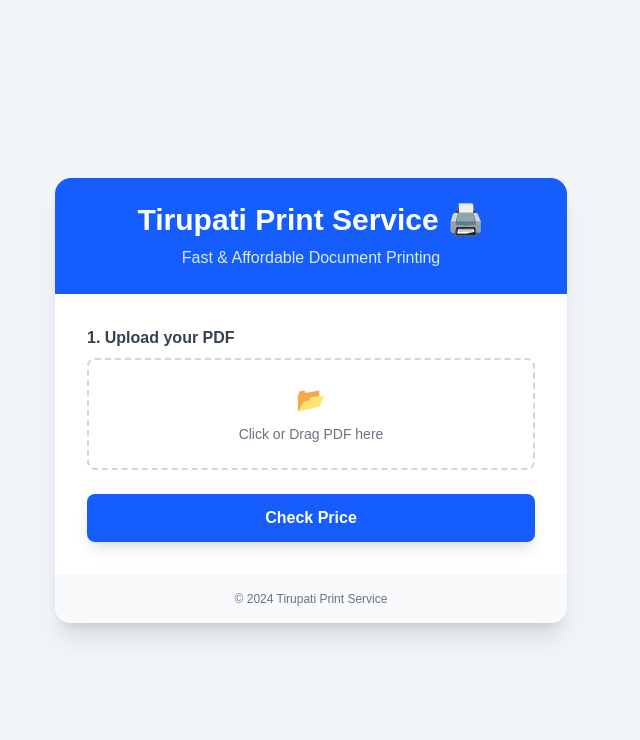
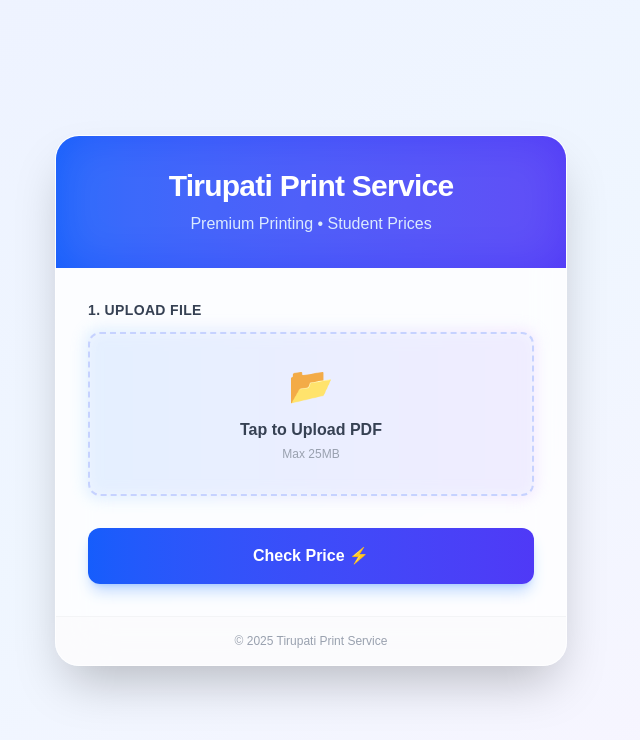
Before and after one commit to caranveirish4/MYPRINTSHOP, a Next.js app in the folder client/: page / in a window 1280 px wide. Shown: the top 740 px of the page, without its empty margins (329-969 px from the left). Built offline with nearby package versions, Linux system fonts and the light colour scheme.

Commit message:
removed confusing email line

```diff
--- a/client/app/page.js
+++ b/client/app/page.js
@@ -9,7 +9,7 @@ export default function Home() {
   const [phone, setPhone] = useState("");
   const [orderId, setOrderId] = useState(null);
 
-  // 📍 NEW: Address States
+  // 📍 Address States
   const [locationLink, setLocationLink] = useState("");
   const [addressDetails, setAddressDetails] = useState({
     hostel: "",
@@ -20,7 +20,7 @@ export default function Home() {
 
   const formRef = useRef(null);
   const MY_EMAIL = "charanabbagoni926@gmail.com";
-  const MY_WHATSAPP = "917995460846";
+  const MY_WHATSAPP = "919876543210";
 
   const generateOrderId = () => {
     const randomNum = Math.floor(1000 + Math.random() * 9000);
@@ -36,7 +36,6 @@ export default function Home() {
     }
   };
 
-  // 📍 NEW: Function to get GPS Location
   const getLocation = () => {
     if (!navigator.geolocation) {
       alert("Geolocation is not supported by your browser.");
@@ -44,11 +43,11 @@ export default function Home() {
     }
     setLocLoading(true);
     navigator.geolocation.getCurrentPosition((position) => {
-      const link = `https://www.google.com/maps?q=${position.coords.latitude},${position.coords.longitude}`;
+      const link = `http://maps.google.com/?q=${position.coords.latitude},${position.coords.longitude}`;
       setLocationLink(link);
       setLocLoading(false);
     }, () => {
-      alert("Unable to retrieve your location. Please type it manually.");
+      alert("Unable to retrieve location. Please type it manually.");
       setLocLoading(false);
     });
   };
@@ -91,7 +90,6 @@ export default function Home() {
     const orderIdInput = formRef.current.querySelector('input[name="Order_ID"]');
     if (orderIdInput) orderIdInput.value = newId;
 
-    // 📍 Combine address into one string for the email
     const fullAddress = `
     📍 GPS: ${locationLink || "Not Shared"}
     🏠 Address: ${addressDetails.hostel}, Room ${addressDetails.room}
@@ -107,49 +105,51 @@ export default function Home() {
 
     setTimeout(() => {
         setOrderStatus("Sent!");
-    }, 2000);
+    }, 2500);
   };
 
   const sendWhatsApp = () => {
     if (!orderId) return;
-    // 📍 Add address to WhatsApp message
     const message = `Hello! I just placed Order *${orderId}*.\n\n📄 File: ${file.name}\n💰 Amount: ₹${result.cost}\n\n📍 *Delivery Location:*\n${addressDetails.hostel}, Room ${addressDetails.room}\n${locationLink ? `🔗 Map: ${locationLink}` : ''}\n\nPlease confirm!`;
     const url = `https://wa.me/${MY_WHATSAPP}?text=${encodeURIComponent(message)}`;
     window.open(url, '_blank');
   };
 
   return (
-    <div className="min-h-screen bg-slate-100 flex items-center justify-center p-4">
-      <div className="bg-white w-full max-w-lg rounded-2xl shadow-xl overflow-hidden">
+    <div className="min-h-screen bg-gradient-to-br from-indigo-50 via-blue-50 to-purple-50 flex items-center justify-center p-4 sm:p-6">
+      <div className="w-full max-w-lg bg-white/80 backdrop-blur-xl rounded-3xl shadow-2xl border border-white/50 overflow-hidden">
 
-        <div className="bg-blue-600 p-6 text-center">
-          <h1 className="text-3xl font-bold text-white">Tirupati Print Service 🖨️</h1>
-          <p className="text-blue-100 mt-2">Fast & Affordable Document Printing</p>
+        {/* Modern Gradient Header */}
+        <div className="bg-gradient-to-r from-blue-600 to-indigo-600 p-8 text-center relative overflow-hidden">
+          <div className="absolute top-0 left-0 w-full h-full bg-white opacity-10 blur-xl"></div>
+          <h1 className="text-3xl font-extrabold text-white tracking-tight relative z-10">Tirupati Print Service</h1>
+          <p className="text-blue-100 mt-2 font-medium relative z-10">Premium Printing • Student Prices</p>
         </div>
 
         <div className="p-8">
 
             {orderStatus === "Sent!" ? (
                 <div className="text-center animate-fade-in-up">
-                    <div className="w-20 h-20 bg-green-100 rounded-full flex items-center justify-center mx-auto mb-4">
-                        <span className="text-4xl">✅</span>
+                    <div className="w-24 h-24 bg-green-100 rounded-full flex items-center justify-center mx-auto mb-6 shadow-inner">
+                        <span className="text-5xl">✅</span>
                     </div>
-                    <h2 className="text-2xl font-bold text-gray-800">Order Placed!</h2>
+                    <h2 className="text-3xl font-bold text-gray-800 mb-2">Order Success!</h2>
+                    <p className="text-gray-500 mb-6">We have received your file.</p>
 
-                    {/* High Contrast Order ID */}
-                    <div className="bg-blue-50 border-2 border-blue-200 text-blue-900 p-4 rounded-lg font-mono text-2xl font-black tracking-widest my-4 select-all shadow-sm">
-                        {orderId}
+                    {/* High Contrast Order ID Card */}
+                    <div className="bg-gradient-to-r from-slate-800 to-slate-900 text-white p-6 rounded-2xl shadow-lg transform rotate-1 hover:rotate-0 transition duration-300">
+                        <p className="text-xs uppercase tracking-widest text-gray-400 mb-1">Your Order ID</p>
+                        <p className="font-mono text-3xl font-black tracking-wider select-all">{orderId}</p>
                     </div>
 
-                    <p className="text-sm text-gray-500 mb-6">Current Status: <span className="text-blue-600 font-bold">Doc Sent 📨</span></p>
+                    <p className="text-sm text-gray-500 mt-6 mb-4">Click below to send precise location details</p>
 
                     <button
                         onClick={sendWhatsApp}
-                        className="w-full bg-green-500 hover:bg-green-600 text-white font-bold py-3 px-4 rounded-lg shadow-md transition flex items-center justify-center gap-2"
+                        className="w-full bg-green-500 hover:bg-green-600 text-white font-bold py-4 px-6 rounded-xl shadow-lg shadow-green-500/30 transition transform hover:-translate-y-1 flex items-center justify-center gap-2"
                     >
-                        <span>💬</span> Send Location to WhatsApp
+                        <span>💬</span> Send Location on WhatsApp
                     </button>
-                    <p className="text-xs text-gray-400 mt-3">Click above to send your precise location!</p>
                 </div>
             ) : (
                 <>
@@ -166,12 +166,14 @@ export default function Home() {
                         <input type="hidden" name="_template" value="table" />
                         <input type="hidden" name="Order_ID" value="" />
                         <input type="hidden" name="Order_Details" value={`Cost: ₹${result?.cost || 0} | Pages: ${result?.pages || 0}`} />
-                        {/* 📍 Hidden input to send full address to email */}
                         <input type="hidden" name="Address_Full" value="" />
 
-                        <div className="mb-6">
-                            <label className="block text-gray-700 font-bold mb-2">1. Upload your PDF</label>
-                            <div className="relative border-2 border-dashed border-gray-300 rounded-lg p-6 hover:bg-gray-50 transition text-center cursor-pointer group">
+                        {/* Step 1: Trendy File Upload */}
+                        <div className="mb-8">
+                            <label className="block text-gray-700 font-bold mb-3 text-sm uppercase tracking-wide">1. Upload File</label>
+                            <div className="relative group">
+                                <div className="absolute -inset-0.5 bg-gradient-to-r from-blue-300 to-purple-300 rounded-xl blur opacity-30 group-hover:opacity-75 transition duration-500"></div>
+                                <div className="relative border-2 border-dashed border-indigo-200 bg-indigo-50/50 rounded-xl p-8 text-center cursor-pointer hover:bg-white transition-colors">
                                     <input
                                         type="file"
                                         name="attachment"
@@ -179,11 +181,13 @@ export default function Home() {
                                         onChange={handleFileChange}
                                         className="absolute inset-0 w-full h-full opacity-0 cursor-pointer"
                                     />
-                            <div className="text-gray-500 group-hover:text-blue-600">
-                                <p className="text-2xl mb-2">📂</p>
-                                <p className="font-medium text-sm">
-                                {file ? `Selected: ${file.name}` : "Click or Drag PDF here"}
+                                    <div className="text-indigo-400 group-hover:text-indigo-600 transition-colors">
+                                        <div className="text-4xl mb-3">📂</div>
+                                        <p className="font-semibold text-gray-700">
+                                            {file ? <span className="text-indigo-600">{file.name}</span> : "Tap to Upload PDF"}
                                         </p>
+                                        <p className="text-xs text-gray-400 mt-1">{file ? "File selected" : "Max 25MB"}</p>
+                                    </div>
                                 </div>
                             </div>
                         </div>
@@ -192,62 +196,69 @@ export default function Home() {
                             <button
                             onClick={calculatePrice}
                             disabled={loading}
-                            className="w-full bg-blue-600 text-white font-bold py-3 px-4 rounded-lg hover:bg-blue-700 transition shadow-lg disabled:bg-gray-400"
+                            className="w-full bg-gradient-to-r from-blue-600 to-indigo-600 text-white font-bold py-4 rounded-xl shadow-lg shadow-blue-500/30 hover:shadow-blue-500/50 transition transform hover:-translate-y-0.5 disabled:opacity-70 disabled:cursor-not-allowed"
                             >
-                            {loading ? "Calculating..." : "Check Price"}
+                            {loading ? "Calculating Price..." : "Check Price ⚡"}
                             </button>
                         )}
 
                         {result && (
                             <div className="animate-fade-in-up">
-                            <div className="bg-green-50 border border-green-200 rounded-lg p-4 mb-6 text-center">
-                                <p className="text-gray-600 text-sm uppercase font-bold tracking-wide">Estimated Cost</p>
-                                <h2 className="text-4xl font-extrabold text-green-700 my-1">₹{result.cost}</h2>
-                                <p className="text-gray-500 text-sm">{result.pages} Pages x ₹3/page</p>
+                                {/* Price Card */}
+                                <div className="bg-white border border-gray-100 rounded-2xl p-6 mb-8 text-center shadow-lg relative overflow-hidden">
+                                    <div className="absolute top-0 right-0 bg-green-100 text-green-700 text-xs font-bold px-3 py-1 rounded-bl-lg">BEST VALUE</div>
+                                    <p className="text-gray-400 text-xs uppercase font-bold tracking-widest mb-1">Estimated Cost</p>
+                                    <h2 className="text-5xl font-black text-gray-800 tracking-tight">₹{result.cost}</h2>
+                                    <div className="inline-block bg-gray-100 rounded-full px-4 py-1 mt-3">
+                                        <p className="text-gray-600 text-xs font-medium">{result.pages} Pages × ₹3/page</p>
+                                    </div>
                                 </div>
 
-                            {/* 📍 NEW: Address Section */}
-                            <div className="bg-gray-50 p-4 rounded-lg mb-6 border border-gray-200">
-                                <h3 className="font-bold text-gray-700 mb-3 text-sm uppercase tracking-wide">📍 Delivery Details</h3>
+                                {/* Address Section */}
+                                <div className="space-y-4 mb-8">
+                                    <h3 className="font-bold text-gray-700 text-sm uppercase tracking-wide">2. Delivery Details</h3>
 
                                     {/* GPS Button */}
                                     <button
                                         type="button"
                                         onClick={getLocation}
-                                    className={`w-full py-2 mb-4 rounded border flex items-center justify-center gap-2 text-sm font-medium transition ${locationLink ? 'bg-green-100 text-green-700 border-green-300' : 'bg-white text-blue-600 border-blue-200 hover:bg-blue-50'}`}
+                                        className={`w-full py-3 rounded-xl border-2 font-bold flex items-center justify-center gap-2 transition duration-200 ${
+                                            locationLink
+                                            ? 'bg-green-50 border-green-200 text-green-700'
+                                            : 'border-blue-100 text-blue-600 hover:bg-blue-50'
+                                        }`}
                                     >
-                                    {locLoading ? "Getting Location..." : (locationLink ? "✅ Location Pinned!" : "📍 Use Current Location")}
+                                        {locLoading ? "Detecting..." : (locationLink ? "✅ Location Pinned" : "📍 Use Current Location")}
                                     </button>
 
-                                {/* Address Fields */}
-                                <div className="grid grid-cols-2 gap-3 mb-3">
+                                    <div className="grid grid-cols-2 gap-4">
                                         <input
                                             type="text"
-                                        placeholder="Hostel / Building Name"
-                                        className="col-span-2 p-2 border rounded text-sm"
+                                            placeholder="Hostel / Building"
+                                            className="col-span-2 bg-gray-50 border border-gray-200 rounded-xl p-4 outline-none focus:ring-2 focus:ring-blue-500 transition"
                                             value={addressDetails.hostel}
                                             onChange={(e) => setAddressDetails({...addressDetails, hostel: e.target.value})}
                                         />
                                         <input
                                             type="text"
-                                        placeholder="Room / Flat No."
-                                        className="p-2 border rounded text-sm"
+                                            placeholder="Room No"
+                                            className="bg-gray-50 border border-gray-200 rounded-xl p-4 outline-none focus:ring-2 focus:ring-blue-500 transition"
                                             value={addressDetails.room}
                                             onChange={(e) => setAddressDetails({...addressDetails, room: e.target.value})}
                                         />
                                         <input
                                             type="tel"
                                             name="Phone_Number"
-                                        placeholder="Phone Number"
-                                        className="p-2 border rounded text-sm"
+                                            placeholder="Phone No"
+                                            className="bg-gray-50 border border-gray-200 rounded-xl p-4 outline-none focus:ring-2 focus:ring-blue-500 transition"
                                             value={phone}
                                             onChange={(e) => setPhone(e.target.value)}
                                         />
                                     </div>
                                     <input
                                         type="text"
-                                    placeholder="Instructions (e.g., Leave at gate)"
-                                    className="w-full p-2 border rounded text-sm"
+                                        placeholder="Note (e.g. Leave at gate)"
+                                        className="w-full bg-gray-50 border border-gray-200 rounded-xl p-4 outline-none focus:ring-2 focus:ring-blue-500 transition"
                                         value={addressDetails.instructions}
                                         onChange={(e) => setAddressDetails({...addressDetails, instructions: e.target.value})}
                                     />
@@ -257,7 +268,7 @@ export default function Home() {
                                     type="button"
                                     onClick={handleOrderSubmit}
                                     disabled={orderStatus === "Sending..."}
-                                className="w-full bg-blue-600 hover:bg-blue-700 font-bold py-4 rounded-lg shadow-lg text-white transition transform active:scale-95"
+                                    className="w-full bg-gray-900 text-white font-bold py-5 rounded-xl shadow-xl hover:shadow-2xl hover:bg-black transition transform active:scale-95"
                                 >
                                     {orderStatus === "Sending..." ? "Processing..." : "🚀 Place Order Now"}
                                 </button>
@@ -268,8 +279,8 @@ export default function Home() {
             )}
         </div>
 
-        <div className="bg-gray-50 p-4 text-center border-t border-gray-100">
-          <p className="text-xs text-gray-500">© 2024 Tirupati Print Service</p>
+        <div className="bg-gray-50/50 p-4 text-center border-t border-gray-100">
+          <p className="text-xs text-gray-400 font-medium">© 2025 Tirupati Print Service</p>
         </div>
       </div>
     </div>
```
Lines whose indentation alone changed are shown as unchanged.
